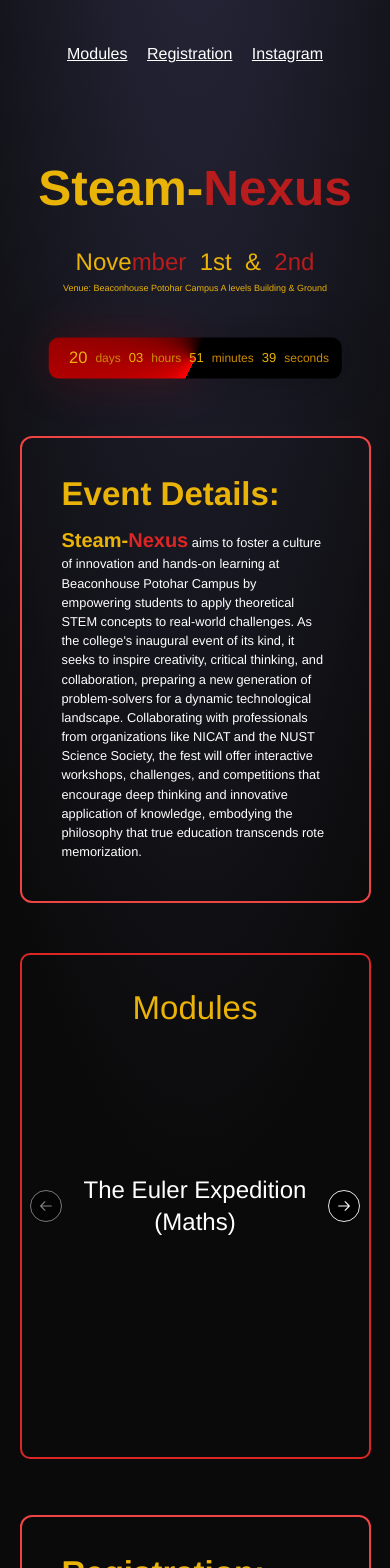
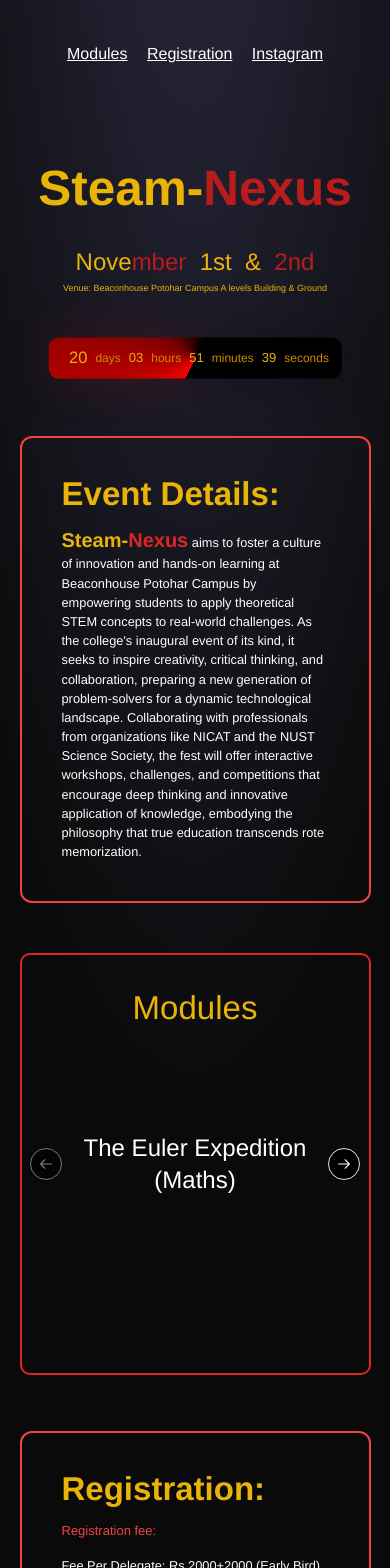
Before and after one commit to sKzAy/steam-nexus, a Next.js app: page / in a window 390 px wide. Shown: the top 1568 px of the page. Built offline with nearby package versions, Linux system fonts and the light colour scheme.

Commit message:
more height adjustment

```diff
--- a/app/globals.css
+++ b/app/globals.css
@@ -140,7 +140,7 @@ font-size:large;
 .carousel{
   color: white;
   width: 40vw;
-  height: 60vh;
+  height: 50vh;
   border-radius: 10px;
 }
 .carouselbox{
@@ -252,7 +252,7 @@ font-size:large;
 .carousel{
   color: white;
   width: 90vw;
-  height: 60vh;
+  height: 50vh;
 }
 .car{
   width: 60vw;
```
